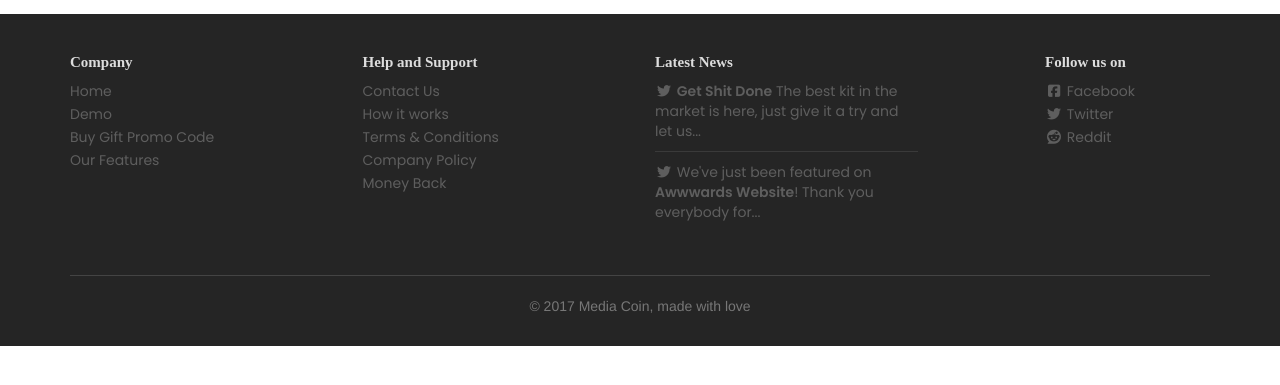
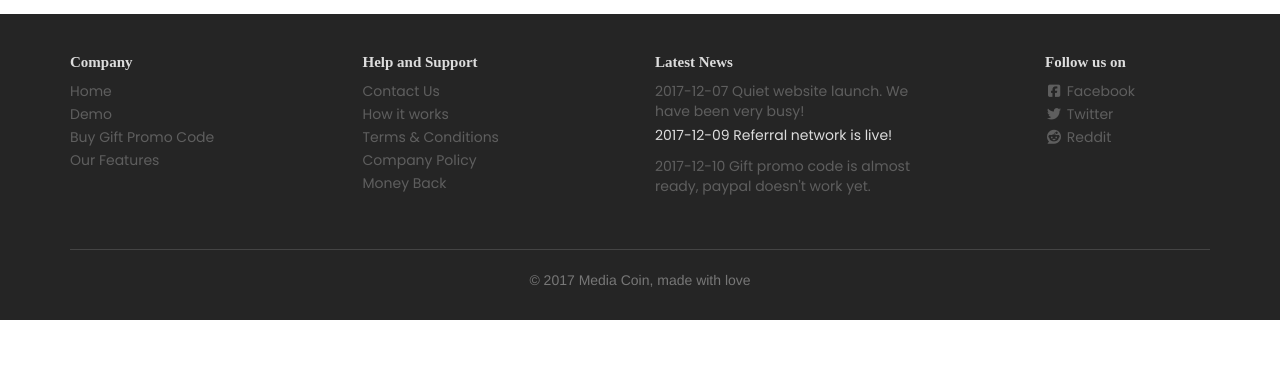
Before and after one commit to avnicolaevich/MediaCoin_Django, a Django app: template mediacoin/template/mediacoin/with-referral-path-index.html in a window 1280 px wide. Shown: the part 86-471 px from the top of the page. Run offline with Django 3.2, Linux system fonts and the light colour scheme; the template is opened without the code that fills it, so the values that code supplies are empty; some libraries are stand-ins or nearby versions; some web fonts are replaced.

Commit message:
news updates

```diff
--- a/mediacoin/template/footer.html
+++ b/mediacoin/template/footer.html
@@ -51,15 +51,13 @@
                     <nav>
                         <ul>
                             <li>
-                                <a href="#">
-                                    <i class="fa fa-twitter"></i> <b>Get Shit Done</b> The best kit in the market is here, just give it a try and let us...
-                                    <hr class="hr-small">
-                                </a>
+                                <a href="#">2017-12-07 Quiet website launch. We have been very busy!</a>
                             </li>
                             <li>
-                                <a href="#">
-                                    <i class="fa fa-twitter"></i> We've just been featured on <b> Awwwards Website</b>! Thank you everybody for...
-                                </a>
+				<p>2017-12-09 Referral network is live!</p>
+                            </li>
+                            <li>
+                                <a href="/purchase-gift-card/">2017-12-10 Gift promo code is almost ready, paypal doesn't work yet.</a>
                             </li>
                         </ul>
                     </nav>
```
